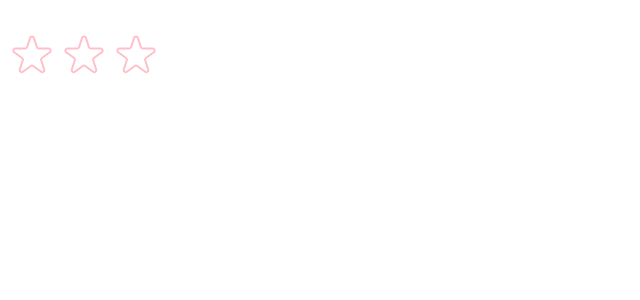
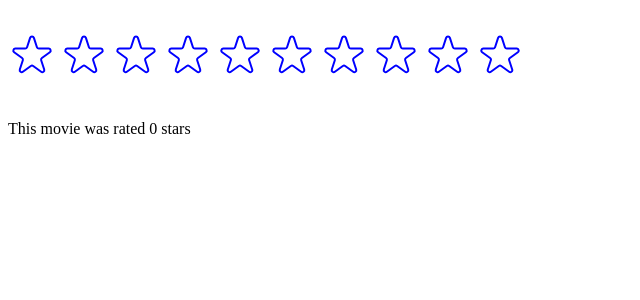
Before and after one commit to Lea-rn/popCorn, a React (Create React App) app in the folder popcorn/: page / in a window 1280 px wide. Shown: the top 300 px of the page, without its empty margins (0-640 px from the left). Built offline with nearby package versions, Linux system fonts and the light colour scheme.

Commit message:
stars-done

```diff
--- a/popcorn/public/index.html
+++ b/popcorn/public/index.html
@@ -1,4 +1,4 @@
-<!DOCTYPE html>
+<!doctype html>
 <html lang="en">
   <head>
     <meta charset="utf-8" />
@@ -25,6 +25,13 @@
       Learn how to configure a non-root public URL by running `npm run build`.
     -->
     <title>React App</title>
+    <link
+      rel="stylesheet"
+      href="https://cdnjs.cloudflare.com/ajax/libs/font-awesome/7.0.1/css/all.min.css"
+      integrity="sha512-2SwdPD6INVrV/lHTZbO2nodKhrnDdJK9/kg2XD1r9uGqPo1cUbujc+IYdlYdEErWNu69gVcYgdxlmVmzTWnetw=="
+      crossorigin="anonymous"
+      referrerpolicy="no-referrer"
+    />
   </head>
   <body>
     <noscript>You need to enable JavaScript to run this app.</noscript>
--- a/popcorn/src/StarRating.js
+++ b/popcorn/src/StarRating.js
@@ -17,12 +17,15 @@ export default function StarRating({
   size = 48,
   className = "",
   messages = [],
+  minRating = 0,
+  onSetRating,
 }) {
-  const [rating, setRating] = useState(0);
+  const [rating, setRating] = useState(minRating);
   const [tempRating, setTempRating] = useState(0);
 
   function handleRating(rating) {
     setRating(rating);
+    onSetRating(rating);
   }
 
   const textStyle = {
@@ -48,7 +51,7 @@ export default function StarRating({
 
       <p style={textStyle}>
         {messages.length === maxRating
-          ? messages[rating - 1]
+          ? messages[tempRating ? tempRating - 1 : rating - 1]
           : tempRating || rating || ""}
       </p>
     </div>
--- a/popcorn/src/index.js
+++ b/popcorn/src/index.js
@@ -1,4 +1,4 @@
-import React from "react";
+import React, { useState } from "react";
 import ReactDOM from "react-dom/client";
 // import "./index.css";
 // import "./App.css";
@@ -6,16 +6,22 @@ import ReactDOM from "react-dom/client";
 import reportWebVitals from "./reportWebVitals";
 import StarRating from "./StarRating";
 
+function Test() {
+  const [movieRating, setMovieRating] = useState(0);
+  return (
+    <div>
+      <StarRating color="blue" maxRating={10} onSetRating={setMovieRating} />
+      <p>This movie was rated {movieRating} stars</p>
+    </div>
+  );
+}
+
 const root = ReactDOM.createRoot(document.getElementById("root"));
 root.render(
   <React.StrictMode>
     {/* <StarRating maxRating={10} /> */}
 
-    <StarRating
-      maxRating={3}
-      color="pink"
-      messages={["khayib", "metwasset", "behi"]}
-    />
+    <Test />
 
     {/* <App /> */}
   </React.StrictMode>,
```
